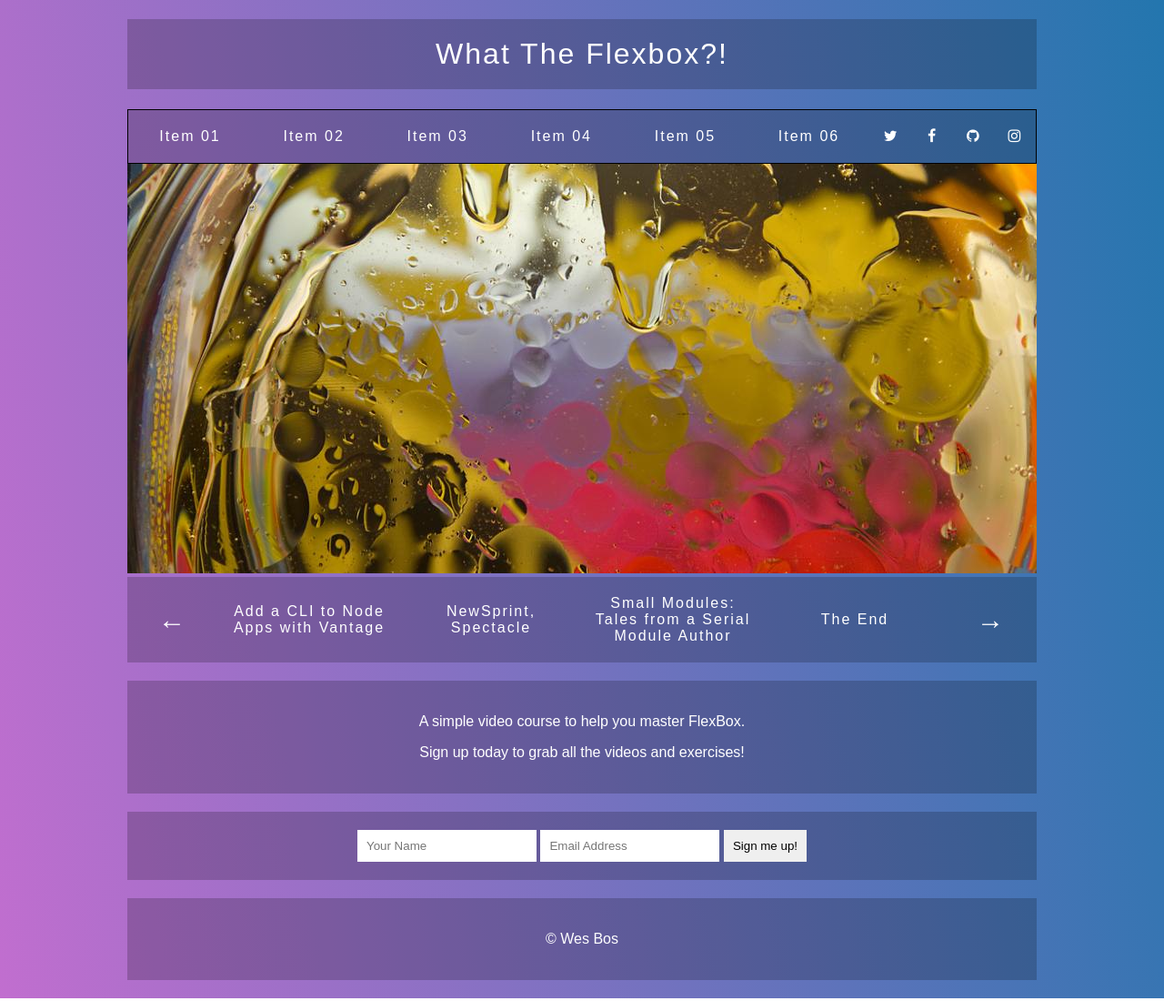
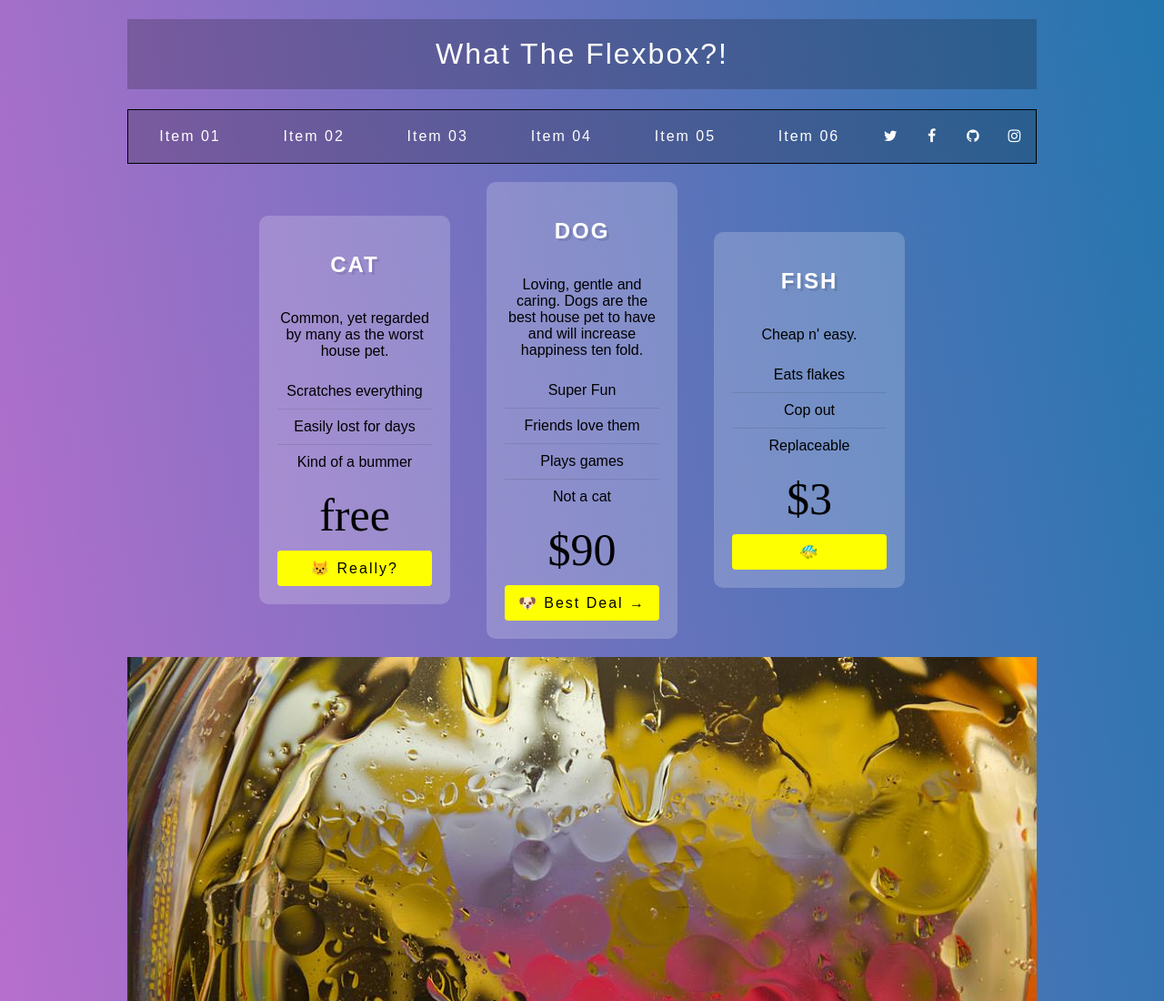
Before and after one commit to robkondrat/flex-direction, a website: page index.html in a window 1280 px wide. Shown: the top 1100 px of the page at 91% size. Drawn offline with nearby package versions, Linux system fonts and the light colour scheme.

Commit message:
flexbox pricing grid

```diff
--- a/css/styles.css
+++ b/css/styles.css
@@ -112,6 +112,71 @@ img {
   flex:1;
 }
 
+.plan ul {
+  margin: 0;
+  padding: 0;
+  list-style: none;
+}
+
+.plan ul li {
+  border-bottom: 1px solid rgba(0,0,0,0.1);
+  padding:10px;
+}
+
+.plan ul li:last-child {
+  border-bottom: 0;
+}
+
+.plan a {
+  text-decoration: none;
+  background:#FEFF00;
+  padding:10px;
+  color:black;
+  border-radius:4px;
+}
+
+
+.plan h2 {
+  text-transform: uppercase;
+  color:white;
+  letter-spacing: 2px;
+  text-shadow:3px 3px 0 rgba(0,0,0,0.1);
+}
+
+.price {
+  font-size: 50px;
+  font-family: serif;
+  margin: 10px 0;
+}
+
+
+.pricing-grid {
+  max-width:750px;
+  margin: 0 auto;
+  display:flex;
+  align-items:center;
+}
+
+.plan {
+  flex:1;
+  background: rgba(255,255,255,0.2);
+  margin: 20px;
+  padding: 20px;
+  border-radius:10px;
+  text-align:center;
+  display:flex;
+  flex-wrap:wrap;
+}
+
+.plan > * {
+  flex:1 1 100%;
+
+}
+
+.plan .cta {
+  align-self:flex-end;
+}
+
 
 @media all and (max-width:1000px) {
 
--- a/index.html
+++ b/index.html
@@ -4,7 +4,7 @@
   <meta charset="UTF-8">
   <title>FlexBox Nav</title>
   <link rel="stylesheet" href="https://maxcdn.bootstrapcdn.com/font-awesome/4.3.0/css/font-awesome.min.css">
-  <link rel="stylesheet" href="css/styles.css">
+  <link rel="stylesheet" href="build/styles.css">
 </head>
 <body>
 
@@ -37,6 +37,56 @@
         </li>
       </ul>
     </nav>
+
+    <div class="pricing-grid">
+
+      <div class="plan plan1">
+
+        <h2>Cat</h2>
+        <p>Common, yet regarded by many as the worst house pet.</p>
+        <ul class="features">
+          <li>Scratches everything</li>
+          <li>Easily lost for days</li>
+          <li>Kind of a bummer</li>
+        </ul>
+
+        <p class="price">free</p>
+
+        <a href="#" class="cta">😾 Really?</a>
+      </div>
+
+      <div class="plan plan2">
+
+        <h2>Dog</h2>
+        <p>Loving, gentle and caring. Dogs are the best house pet to have and will increase happiness ten fold. </p>
+        <ul class="features">
+          <li>Super Fun</li>
+          <li>Friends love them</li>
+          <li>Plays games</li>
+          <li>Not a cat</li>
+        </ul>
+
+        <p class="price">$90</p>
+
+        <a href="#" class="cta">🐶 Best Deal →</a>
+      </div>
+
+      <div class="plan plan3">
+
+        <h2>Fish</h2>
+        <p>Cheap n' easy.</p>
+        <ul class="features">
+          <li>Eats flakes</li>
+          <li>Cop out</li>
+          <li>Replaceable</li>
+        </ul>
+
+        <p class="price">$3</p>
+
+        <a href="#" class="cta">🐠</a>
+      </div>
+
+    </div>
 
     <div class="slider">
       <img src="slide.jpeg" >
```
Also changed, not shown: build/styles.css.
